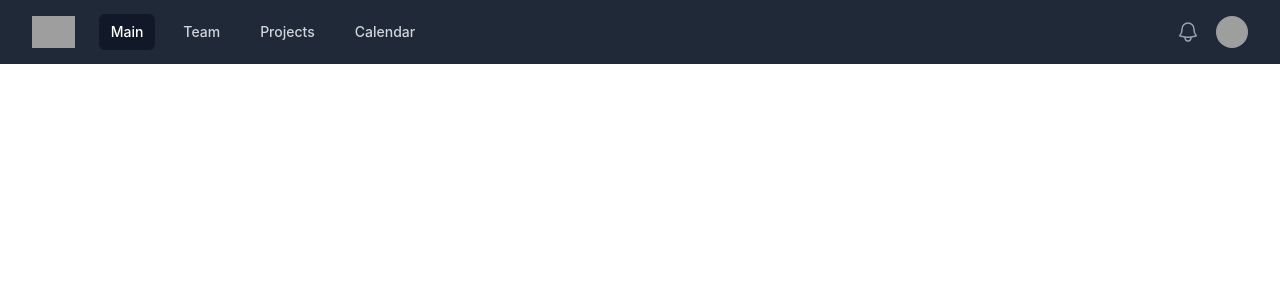
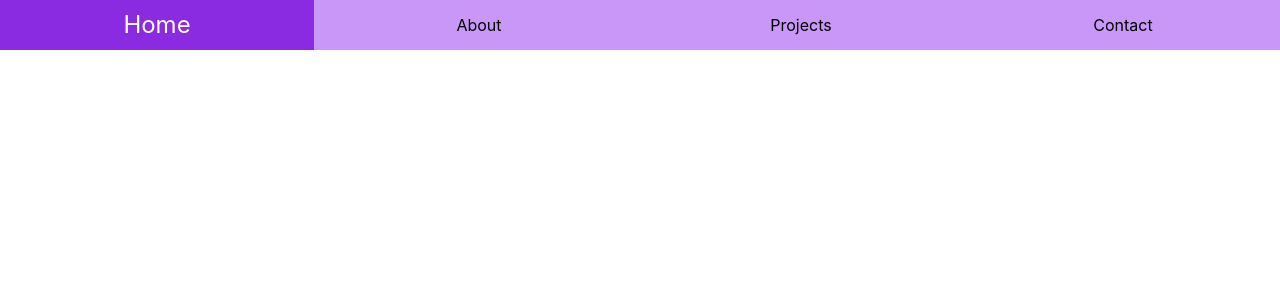
Before and after one commit to spavlov03/portfolio, a React (Create React App) app in the folder client/: page / in a window 1280 px wide. Shown: the top 300 px of the page. Built offline with nearby package versions, Linux system fonts and the light colour scheme; grey boxes are pictures that could not be loaded.

Commit message:
new navbar

```diff
--- a/client/src/App.js
+++ b/client/src/App.js
@@ -1,11 +1,13 @@
 import logo from './logo.svg';
 import './App.css';
 import NavBar from './components/NavBar';
+import Navigation from './components/Navigation';
 
 function App() {
   return (
     <div className="App">
-      <NavBar/>
+      {/* <NavBar/> */}
+      <Navigation/>
     </div>
   );
 }
--- a/client/src/components/NavBar.jsx
+++ b/client/src/components/NavBar.jsx
@@ -3,10 +3,10 @@ import { Disclosure, Menu, Transition } from '@headlessui/react'
 import { Bars3Icon, BellIcon, XMarkIcon } from '@heroicons/react/24/outline'
 
 const navigation = [
-  { name: 'Main', href: '#', current: true },
-  { name: 'Team', href: '#', current: false },
+  { name: 'Home', href: '#', current: true },
+  { name: 'About', href: '#', current: false },
   { name: 'Projects', href: '#', current: false },
-  { name: 'Calendar', href: '#', current: false },
+  { name: 'Contact', href: '#', current: false },
 ]
 
 function classNames(...classes) {
@@ -98,30 +98,14 @@ export default function NavBar() {
                         {({ active }) => (
                           <a
                             href="#"
-                            className={classNames(active ? 'bg-gray-100' : '', 'block px-4 py-2 text-sm text-gray-700')}
-                          >
-                            Your Profile
-                          </a>
+                            className={classNames(active ? 'bg-gray-100' : '', 'block px-4 py-2 text-sm text-gray-700 custom')}
+                          ><img className="h-8 w-8  " src="https://res.cloudinary.com/dwy8aok2u/image/upload/v1672876982/tvoxxudbgowv6qesjvft.png"/>LinkedIn</a>
                         )}
                       </Menu.Item>
                       <Menu.Item>
                         {({ active }) => (
-                          <a
-                            href="#"
-                            className={classNames(active ? 'bg-gray-100' : '', 'block px-4 py-2 text-sm text-gray-700')}
-                          >
-                            Settings
-                          </a>
-                        )}
-                      </Menu.Item>
-                      <Menu.Item>
-                        {({ active }) => (
-                          <a
-                            href="#"
-                            className={classNames(active ? 'bg-gray-100' : '', 'block px-4 py-2 text-sm text-gray-700')}
-                          >
-                            Sign out
-                          </a>
+                            <a href="#" className={classNames(active ? 'bg-gray-100' : "", 'block px-4 py-2 text-sm text-gray-700')}>
+                            <img className="h-8 w-8" src="https://res.cloudinary.com/dwy8aok2u/image/upload/v1672876982/tvoxxudbgowv6qesjvft.png"/>GitHub</a>
                         )}
                       </Menu.Item>
                     </Menu.Items>
--- /dev/null
+++ b/client/src/components/Navigation.jsx
@@ -0,0 +1,14 @@
+import React from 'react'
+
+const Navigation = () => {
+  return (
+    <div className='flex gap-2 navbar justify-around'>
+      <div className='nav-item'>Home</div>
+      <div className='nav-item'>About</div>
+      <div className='nav-item'>Projects</div>
+      <div className='nav-item'>Contact</div>
+    </div>
+  )
+}
+
+export default Navigation
--- a/client/src/index.css
+++ b/client/src/index.css
@@ -15,3 +15,19 @@ code {
   font-family: source-code-pro, Menlo, Monaco, Consolas, 'Courier New',
     monospace;
 }
+
+.navbar {
+  background-color: rgb(201, 151, 247);
+  align-items: center;
+}
+.nav-item {
+  width: 25%;
+  height: 50px;
+  line-height: 50px;
+}
+.nav-item:hover {
+  transition: 1s;
+  background-color: blueviolet;
+  color: rgb(255, 255, 255);
+  font-size: 1.5rem;
+}
```
